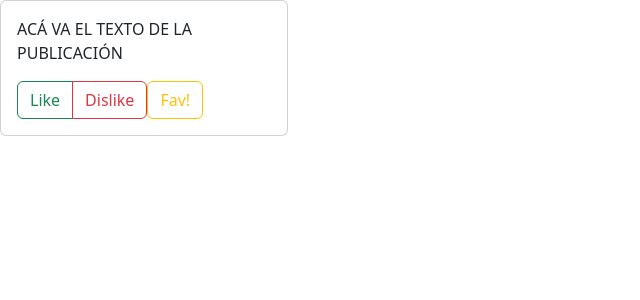
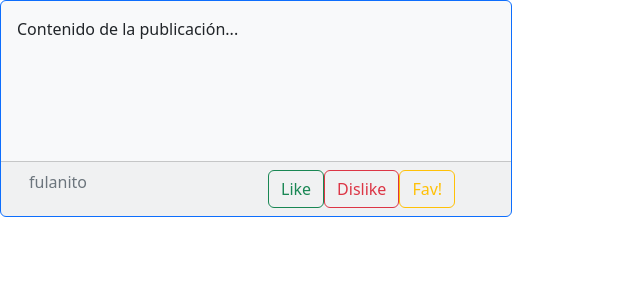
Before and after one commit to efesjotaseles/DEVPLACE-LABS-Front, a React (Create React App) app: page / in a window 1280 px wide. Shown: the top 300 px of the page, without its empty margins (0-640 px from the left). Built offline with nearby package versions, Linux system fonts and the light colour scheme.

Commit message:
layout básico de card terminado y fix de bug en like

```diff
--- a/src/Components/PublicationCard.js
+++ b/src/Components/PublicationCard.js
@@ -1,69 +1,53 @@
 import { useEffect, useState } from "react";
-import { ButtonGroup, ToggleButton } from "react-bootstrap";
+import { Col, Container, Row, ToggleButton } from "react-bootstrap";
 import Card from "react-bootstrap/Card";
 
 function PublicationCard() {
-  const cardText = "ACÁ VA EL TEXTO DE LA PUBLICACIÓN";
+
+  //useStates
+  const [content, setContent] = useState();
+  const [user, setUser] = useState();
+  const [likeState, setLikeState] = useState(false);
+  const [dislikeState, setDislikeState] = useState(false);
   const [favedState, setFavedState] = useState(false);
-  const [likeValue, setLikeValue] = useState(0);
-  const [likeRadioChecked, setLikeRadioChecked] = useState(false);
 
-  const likeRadios = [
-    {
-      name: "Like",
-      value: 1,
-      variant: "outline-success",
-    },
-    { name: "Dislike", value: 2, variant: "outline-danger" },
-  ];
   useEffect(() => {
-    console.log(`Initial values: ${likeValue} | ${likeRadioChecked}`);
-  }, []);
+    setContent("Contenido de la publicación...");
+    setUser("fulanito");
+  });
 
-  const handleFavChange = () => {
-    setFavedState(!favedState);
-    //TODO endpoint with backend
-  };
+  //Subcomponents
 
-  //TODO fix to uncheck button on change
-  const handleLikeRadioChange = (e) => {
-    const value = e.currentTarget.value;
-    console.log(`Values before if: ${likeValue} | ${likeRadioChecked}`);
-    if (value !== likeValue) {
-      setLikeValue(value);
-      setLikeRadioChecked(true);
-      console.log(`Values changes when value !== likeValue: ${likeValue} | ${likeRadioChecked}`);
-    } else {
-      setLikeValue(0);
-      setLikeRadioChecked(false);
-      console.log(`Values changes when value === likeValue: ${likeValue} | ${likeRadioChecked}`);
-    }
-  };
-
-  return (
-    <Card style={{ width: "18rem" }}>
-      <Card.Body>
-        <Card.Text>{cardText}</Card.Text>
-        <ButtonGroup>
-          {likeRadios.map((likeRadio, idx) => {
+  function LikeButton() {
     return (
       <ToggleButton
-                key={idx}
-                id={`likeRadio-${idx}`}
-                type="radio"
-                variant={likeRadio.variant}
-                name="likeRadio"
-                onClick={(e) => {
-                  handleLikeRadioChange(e);
-                }}
-                value={likeRadio.value}
-                checked={likeRadioChecked}
+        id="like-bttn"
+        type="checkbox"
+        variant={likeState ? "success" : "outline-success"}
+        checked={likeState}
+        onChange={handleLikeChange}
       >
-                {likeRadio.name}
+        Like
       </ToggleButton>
     );
-          })}
-        </ButtonGroup>
+  }
+
+  function DislikeButton() {
+    return (
+      <ToggleButton
+        id="dislike-bttn"
+        type="checkbox"
+        variant={dislikeState ? "danger" : "outline-danger"}
+        checked={dislikeState}
+        onChange={handleDislikeChange}
+      >
+        Dislike
+      </ToggleButton>
+    );
+  }
+
+  function FavButton() {
+    return (
       <ToggleButton
         id="fav-check"
         type="checkbox"
@@ -73,7 +57,49 @@ function PublicationCard() {
       >
         Fav!
       </ToggleButton>
+    );
+  }
+
+  //Handles
+
+  function handleLikeChange() {
+    setLikeState(!likeState);
+    if (dislikeState) {
+      setDislikeState(false);
+    }
+  }
+
+  function handleDislikeChange() {
+    setDislikeState(!dislikeState);
+    if (likeState) {
+      setLikeState(false);
+    }
+  }
+
+  function handleFavChange() {
+    setFavedState(!favedState);
+    //TODO endpoint with backend
+  }
+
+  return (
+    <Card border="primary" bg="light" style={{ width: "40%" }}>
+      <Card.Body style={{ minHeight: "20vh" }}>
+        <Card.Text>{content}</Card.Text>
       </Card.Body>
+      <Card.Footer>
+        <Container>
+          <Row>
+            <Col>
+              <Card.Text className="text-muted">{user}</Card.Text>
+            </Col>
+            <Col>
+              <LikeButton />
+              <DislikeButton />
+              <FavButton />
+            </Col>
+          </Row>
+        </Container>
+      </Card.Footer>
     </Card>
   );
 }
--- a/src/index.js
+++ b/src/index.js
@@ -1,6 +1,6 @@
 import React from 'react';
 import ReactDOM from 'react-dom/client';
-import './index.css';
+//import './index.css';
 import App from './App';
 import reportWebVitals from './reportWebVitals';
 
@@ -14,4 +14,4 @@ root.render(
 // If you want to start measuring performance in your app, pass a function
 // to log results (for example: reportWebVitals(console.log))
 // or send to an analytics endpoint. Learn more: https://bit.ly/CRA-vitals
-reportWebVitals();
+//reportWebVitals();
```
Lines whose indentation alone changed are shown as unchanged.
